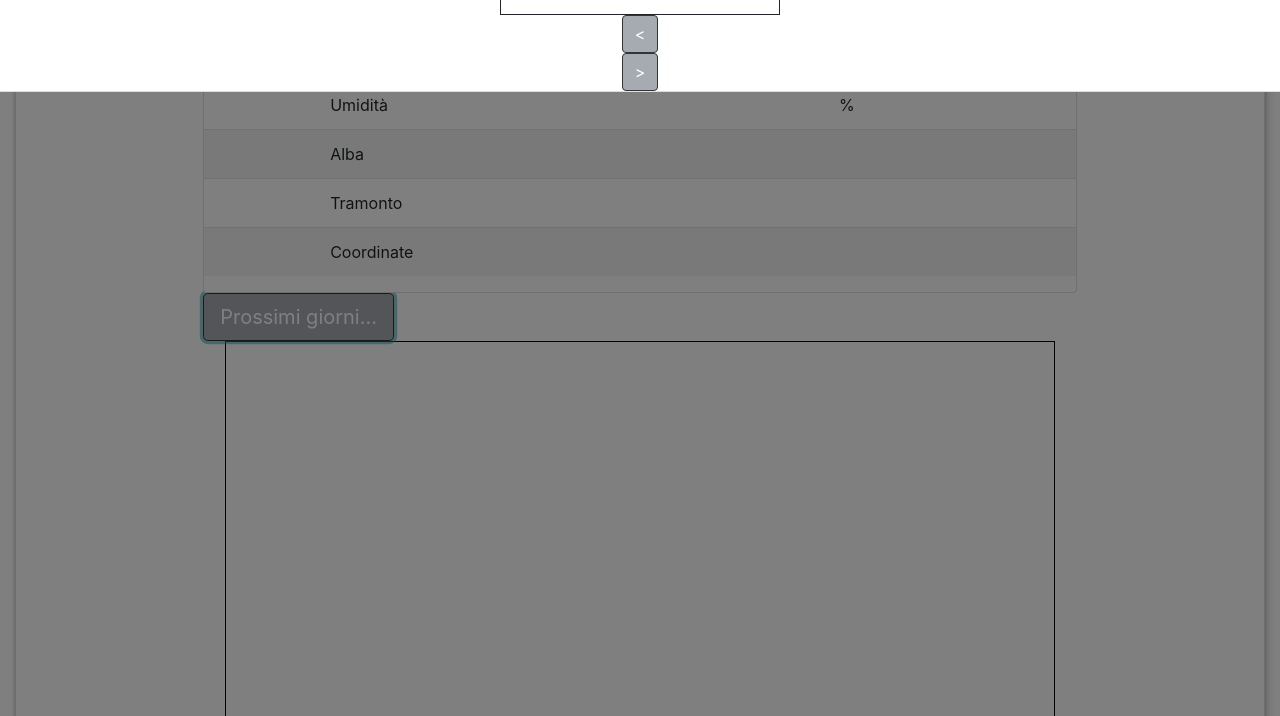
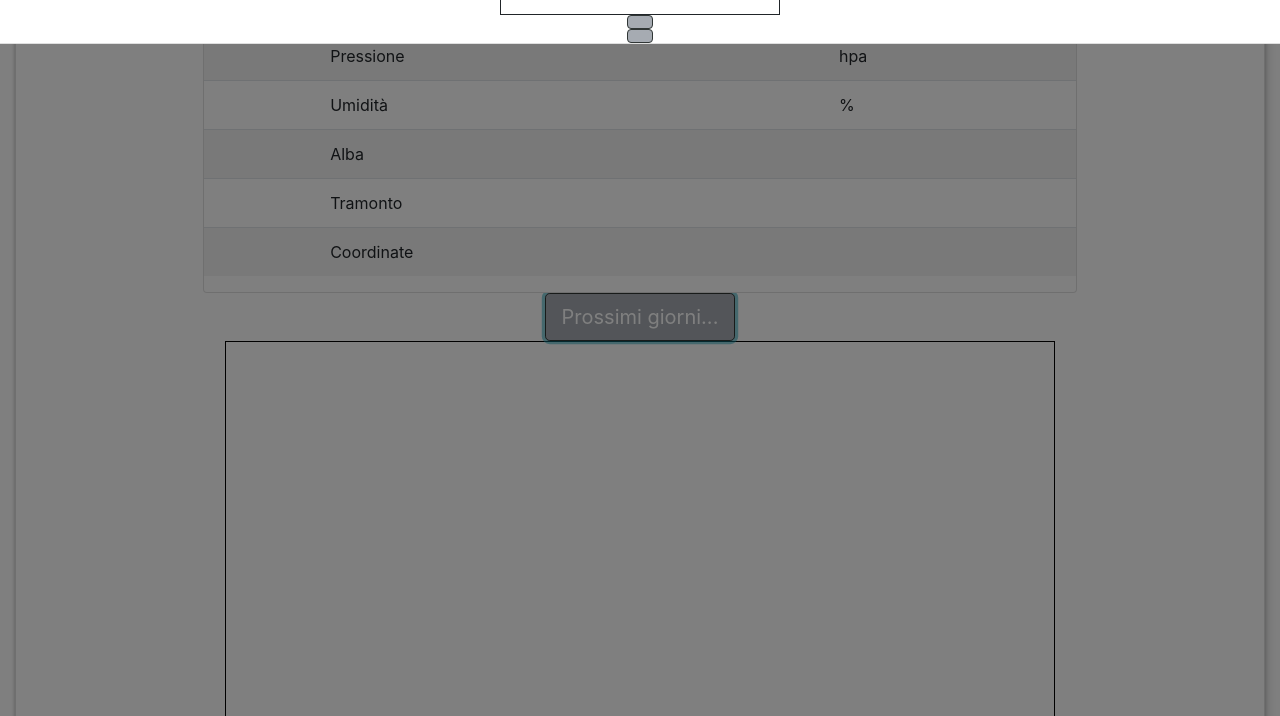
Before and after one commit to Ary18/DSGroupTeam1, a website: page source/html/index.html in a window 1280 px wide. Both pictures are taken after a click on the button "Prossimi giorni...". Shown: the part 618-1334 px from the top of the page. Drawn offline with nearby package versions, Linux system fonts and the light colour scheme; some packages are replaced by stand-ins of ours.

Commit message:
modifiche minori effettuati

```diff
--- a/source/css/style.css
+++ b/source/css/style.css
@@ -157,3 +157,7 @@ footer {
 footer p {
     margin-top: 20px;
 }
+
+#align1{
+    text-align:center;
+}
--- a/source/html/index.html
+++ b/source/html/index.html
@@ -15,7 +15,7 @@
 
     <nav class="navbar navbar-toggleable-md navbar-inverse bg-inverse ">
         <button class="navbar-toggler navbar-toggler-right " type="button" data-toggle="collapse" data-target="#navbarNav" aria-controls="navbarNav"
-            aria-expanded="false" aria-label="Toggle navigation">
+            aria-expanded="false" aria-label="">
             <span class="navbar-toggler-icon"></span>
         </button>
         <a class="navbar-brand" href="https://www.dsgroup.it/">
@@ -37,7 +37,7 @@
 
             </ul>
 
-            <div id="modale" >
+            <div id="modale">
 
                     <button type="button" class="btn btn-info btn-lg" data-toggle="modal" data-target="#myModal">Cerca la tua posizione!</button>
 
@@ -45,7 +45,7 @@
                         <div class="modal-dialog">
 
                             <!-- Modal content-->
-                            <div class="modal-content">
+                            <div class="modal-content ">
                                 <div class="modal-header">
                                     <button type="button" class="close" data-dismiss="modal">&times;</button>
                                     <h4 class="modal-title"></h4>
@@ -161,9 +161,11 @@
 
                 </table>
             </article>
-            <button type="button" class="btn btn-info btn-lg" data-toggle="modal" data-target="#forecast">
+            <div id="align1" class="text-center">
+            <button type="button" class="btn btn-info btn-lg " data-toggle="modal" data-target="#forecast">
                 Prossimi giorni...
         </button>
+            </div>
             <article id="mappa" style="height:400px; width: 95%"></article>
         </section>
 
@@ -179,10 +181,13 @@
                         <th><p>Fenomeno</p></th>
                         <th><p>Tempo</p></th>
                         <th><p>Temperatura:</p></th>
+
                     </tr>
                 </table>
-                <button class="btn btn-primary" id="btBack"><</button>
-                <button class="btn btn-primary" id="btForward">></button>
+                <th>  <button class="btn btn-primary" id="btBack"></button></th>
+                 <th> <button class="btn btn-primary" id="btForward"></button></th>
+
+
             </article>
         </section>
 
```
